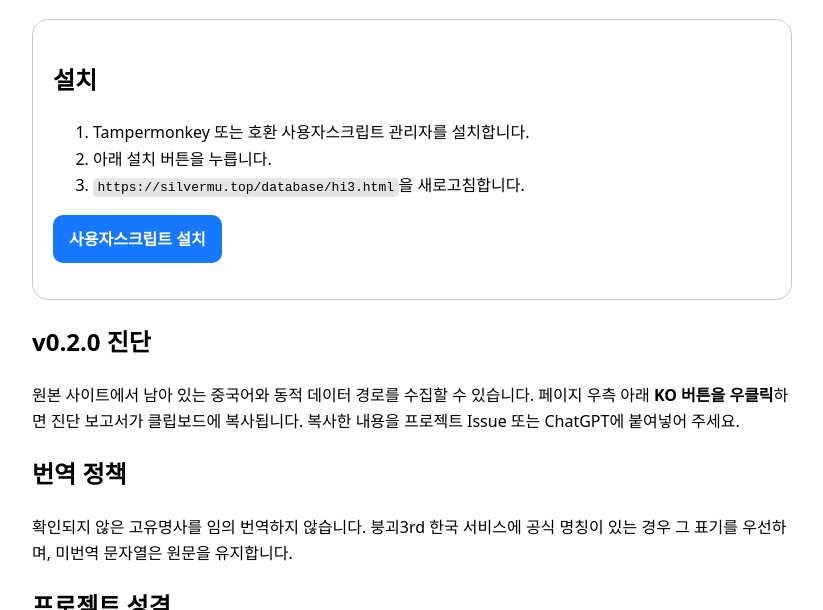
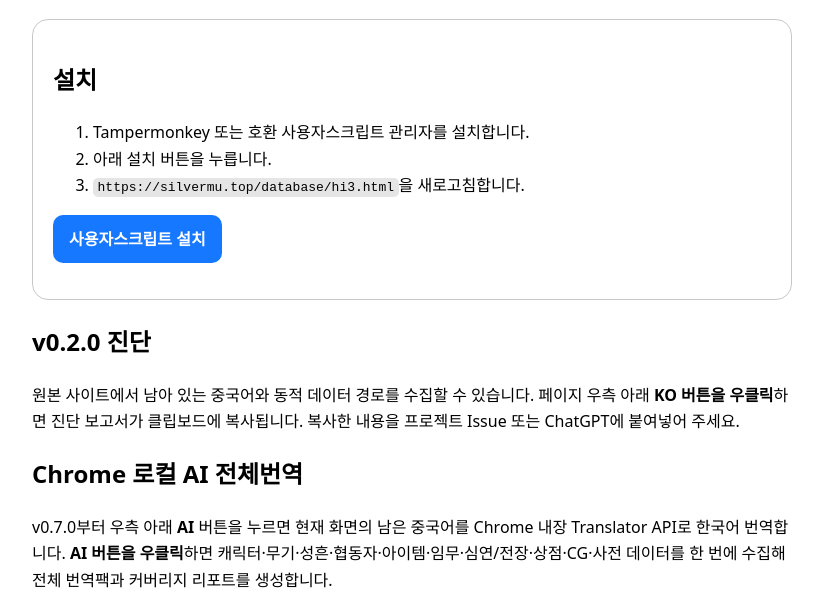
Before and after one commit to legendrlabs/hi3-silvermu-ko, a website: page docs/index.html in a window 1280 px wide. Shown: the part 185-795 px from the top of the page, without its empty margins (228-1051 px from the left). Drawn offline with Linux system fonts and the light colour scheme.

Commit message:
Add v0.7.0 AI full-audit instructions to Pages

```diff
--- a/docs/index.html
+++ b/docs/index.html
@@ -32,6 +32,9 @@
   <h2>v0.2.0 진단</h2>
   <p>원본 사이트에서 남아 있는 중국어와 동적 데이터 경로를 수집할 수 있습니다. 페이지 우측 아래 <strong>KO 버튼을 우클릭</strong>하면 진단 보고서가 클립보드에 복사됩니다. 복사한 내용을 프로젝트 Issue 또는 ChatGPT에 붙여넣어 주세요.</p>
 
+  <h2>Chrome 로컬 AI 전체번역</h2>
+  <p>v0.7.0부터 우측 아래 <strong>AI</strong> 버튼을 누르면 현재 화면의 남은 중국어를 Chrome 내장 Translator API로 한국어 번역합니다. <strong>AI 버튼을 우클릭</strong>하면 캐릭터·무기·성흔·협동자·아이템·임무·심연/전장·상점·CG·사전 데이터를 한 번에 수집해 전체 번역팩과 커버리지 리포트를 생성합니다.</p>
+
   <h2>번역 정책</h2>
   <p>확인되지 않은 고유명사를 임의 번역하지 않습니다. 붕괴3rd 한국 서비스에 공식 명칭이 있는 경우 그 표기를 우선하며, 미번역 문자열은 원문을 유지합니다.</p>
 
```
